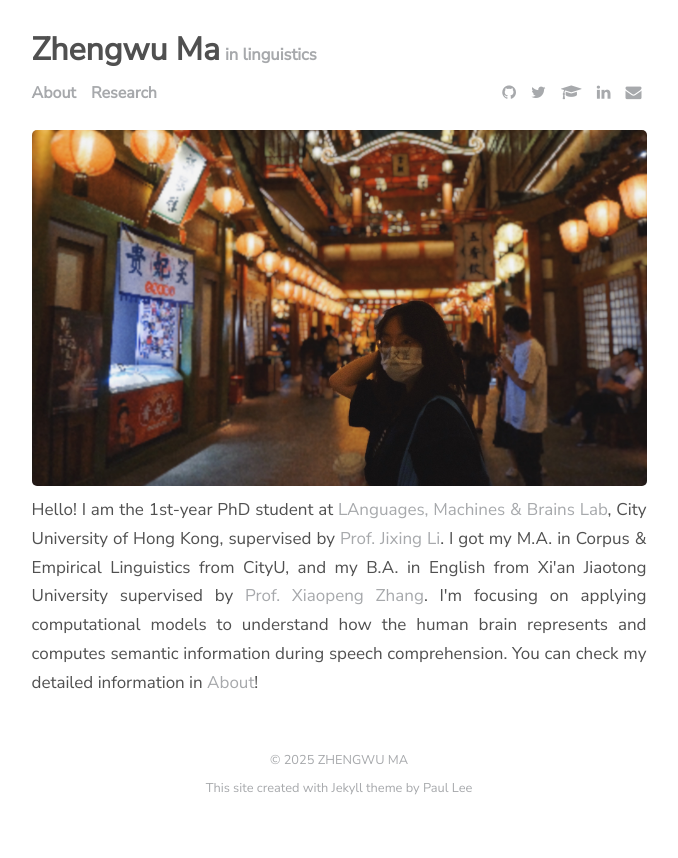
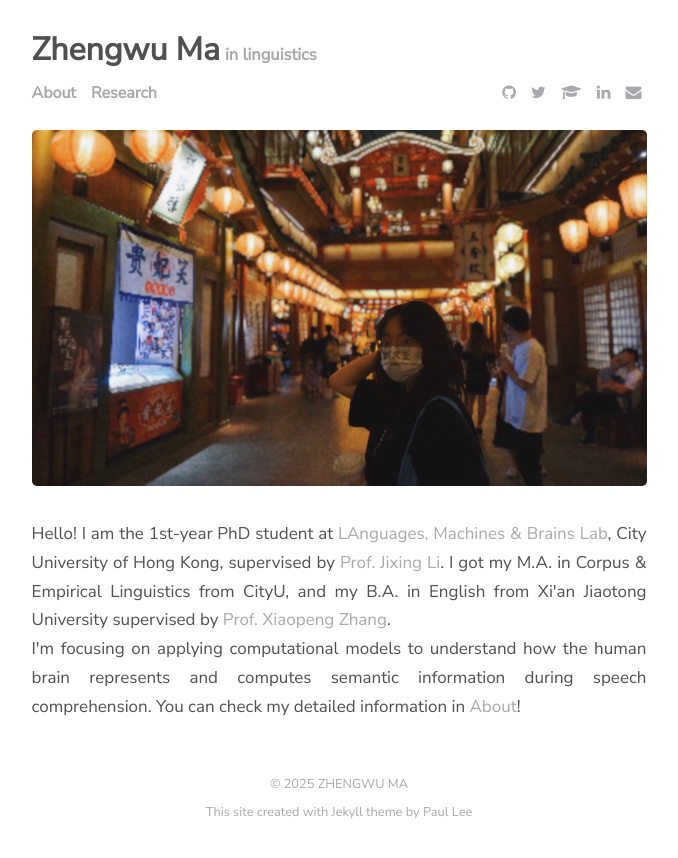
Before and after one commit to zhengwuma/zhengwuma.github.io, a Jekyll site: the page built from index.html, in a window 1280 px wide. Shown: the top 858 px of the page, without its empty margins (301-979 px from the left). Built offline with Jekyll 4.4.1, drawn with Linux system fonts in a browser that asks for light colours; the list of posts is cut into pages by our own code; part of the change alters nothing that is shown.

Commit message:
Update index.html

```diff
--- a/index.html
+++ b/index.html
@@ -3,12 +3,14 @@ layout: default
 title: Home
 ---
 <img src="{{ site.github.url }}/assets/img/night.jpg">
-<br>
+<div style="height: 1.5rem;"></div>
 <div style="text-align: justify">
   Hello! I am the 1st-year PhD student at <a href="https://compneurolinglab.github.io/">LAnguages, Machines & Brains Lab</a>,
   City University of Hong Kong, supervised by <a href="https://jixing-li.github.io/">Prof. Jixing Li</a>. I got my M.A. in
   Corpus & Empirical Linguistics from CityU, and my B.A. in English from Xi'an Jiaotong University supervised by
-  <a href="https://gr.xjtu.edu.cn/zh/web/zhangxp">Prof. Xiaopeng Zhang</a>. I'm focusing on applying computational models
-  to understand how the human brain represents and computes semantic information during speech comprehension.
-  You can check my detailed information in <a href="https://zhengwuma.github.io/about.html">About</a>!
+  <a href="https://gr.xjtu.edu.cn/zh/web/zhangxp">Prof. Xiaopeng Zhang</a>.<br>
+
+  I'm focusing on applying computational models to understand how the human brain represents and computes semantic
+  information during speech comprehension. You can check my detailed information in
+  <a href="https://zhengwuma.github.io/about.html">About</a>!
 </div>
```
